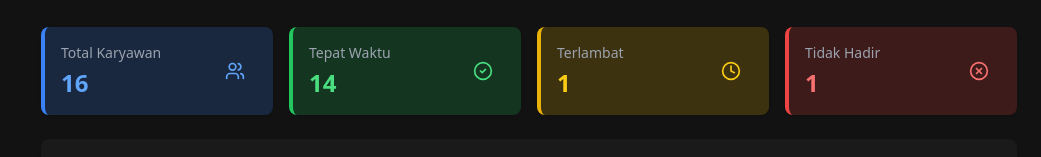
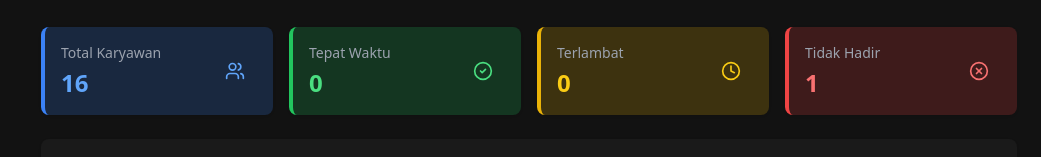
Before and after one commit to AhmadAlfaridzi/Simkar_presensi, a Next.js app: page /dashboard in a window 1280 px wide. Shown: the part 142-299 px from the top of the page, without its empty margins (239-1280 px from the left). Built offline with nearby package versions, Linux system fonts and the light colour scheme; sample sign-in values are in the browser's storage.

Commit message:
tabel untuk presensi

```diff
--- a/src/app/dashboard/page.tsx
+++ b/src/app/dashboard/page.tsx
@@ -1,5 +1,5 @@
 'use client'
-
+import { AttendanceStatus } from '@prisma/client'
 import { useAuth } from '@/context/authContext'
 import { redirect } from 'next/navigation'
 import { BarChart, Bar, XAxis, YAxis, CartesianGrid, Tooltip, Legend, ResponsiveContainer } from 'recharts'
@@ -23,9 +23,9 @@ const calculateStats = (attendanceData: AttendanceRecord[]) => {
 
   return {
     totalKaryawan: uniqueEmployees,
-    tepatWaktu: todayRecords.filter(r => r.status === 'Tepat Waktu').length,
-    terlambat: todayRecords.filter(r => r.status === 'Terlambat').length,
-    tidakHadir: uniqueEmployees - todayRecords.length
+  tepatWaktu: todayRecords.filter(r => r.status === AttendanceStatus.TEPAT_WAKTU).length,
+  terlambat: todayRecords.filter(r => r.status === AttendanceStatus.TERLAMBAT).length,
+  tidakHadir: uniqueEmployees - todayRecords.length
   }
 }
 
```
